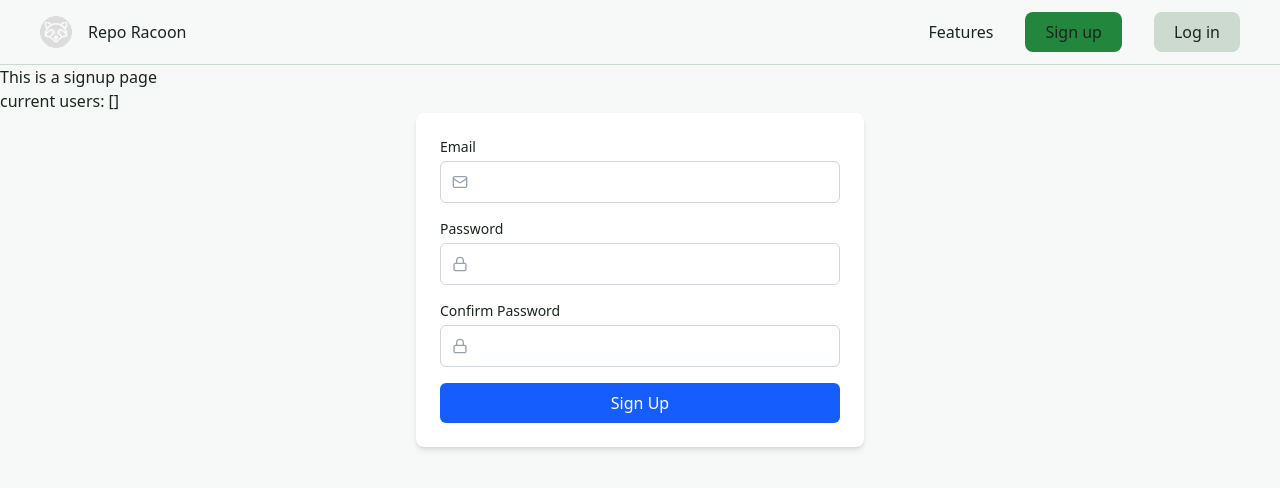
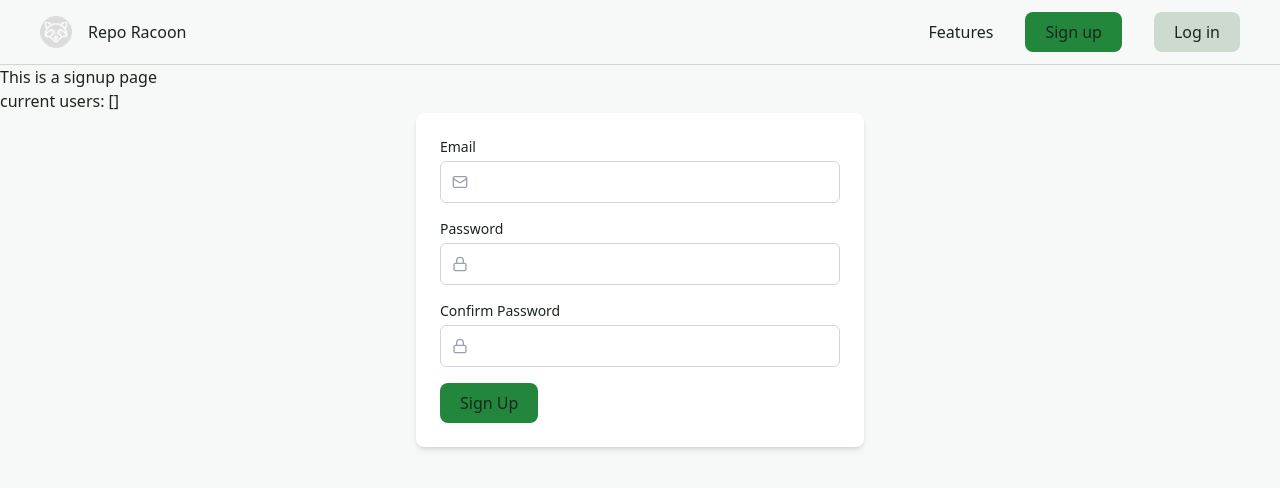
Before and after one commit to 62595-fullstack-gruppe-placeholder/reporacoon, a Next.js app in the folder web/: page /signup in a window 1280 px wide. Shown: the top 488 px of the page. Built offline with nearby package versions, Linux system fonts and the light colour scheme; no server answers; the database is empty.

Commit message:
Made SubmitButton component

```diff
--- a/web/src/app/URLForm.tsx
+++ b/web/src/app/URLForm.tsx
@@ -5,6 +5,9 @@ import { zodResolver } from "@hookform/resolvers/zod";
 import { z } from "zod";
 import { url } from "inspector";
 import { useForm } from "react-hook-form";
+import { Island_Moments } from "next/font/google";
+import { Loader2 } from "lucide-react";
+import { SubmitButton } from "./_components/SubmitButton";
 
 /**
  * Schema for url form.
@@ -32,6 +35,7 @@ export default function URLForm() {
     });
 
     const onSubmit = form.handleSubmit(async (data) => {
+        setIsLoading(true);
         try {
             const response = await fetch("http://localhost:5001/validate", {
                 method: "POST",
@@ -54,7 +58,6 @@ export default function URLForm() {
 
 
     return (
-
         <form onSubmit={onSubmit} className='flex items-center flex-1 w-full gap-8'>
             <input
                 id="url"
@@ -65,7 +68,7 @@ export default function URLForm() {
                 <p className="mt-1 text-sm text-red-600">
                     {form.formState.errors.url.message}
                 </p>)}
-            <button type="submit" className='btn bg-button-main'> Start Scanning </button>
+            <SubmitButton text="Start Scanning" loadingText="Scanning..." />
         </form>
     )
 }
--- /dev/null
+++ b/web/src/app/_components/SubmitButton.tsx
@@ -0,0 +1,21 @@
+import { Loader2 } from "lucide-react";
+import { useFormStatus } from "react-dom";
+
+export function SubmitButton({text, loadingText}: {text: string, loadingText: string}) {
+    const { pending } = useFormStatus();
+    return (
+        <button
+            type="submit"
+            disabled={pending}
+            className='btn bg-button-main gap-3'>
+            {pending ? (
+                <>
+                    <Loader2 className="w-4 h-4 animate-spin" />
+                    <span>{loadingText}</span>
+                </>
+            ) : (
+                <span>{text}</span>
+            )}
+        </button>
+    )
+}
--- a/web/src/app/signup/SignupForm.tsx
+++ b/web/src/app/signup/SignupForm.tsx
@@ -9,6 +9,7 @@ import {
   signupFormSchema,
   SignupFormSchema,
 } from "@/lib/repository/user/userSchemas";
+import { SubmitButton } from "../_components/SubmitButton";
 
 export function SignupForm() {
   const form = useForm<SignupFormSchema>({
@@ -97,28 +98,7 @@ export function SignupForm() {
         )}
       </div>
 
-      <SubmitButton />
+      <SubmitButton text="Sign Up" loadingText="Creating Account..." />
     </form>
   );
 }
-
-function SubmitButton() {
-  const { pending } = useFormStatus();
-
-  return (
-    <button
-      type="submit"
-      disabled={pending}
-      className="w-full bg-blue-600 text-white py-2 px-4 rounded-md hover:bg-blue-700 focus:ring-2 focus:ring-blue-500 focus:ring-offset-2 disabled:opacity-50 disabled:cursor-not-allowed flex items-center justify-center space-x-2"
-    >
-      {pending ? (
-        <>
-          <Loader2 className="w-4 h-4 animate-spin" />
-          <span>Creating Account...</span>
-        </>
-      ) : (
-        <span>Sign Up</span>
-      )}
-    </button>
-  );
-}
```
